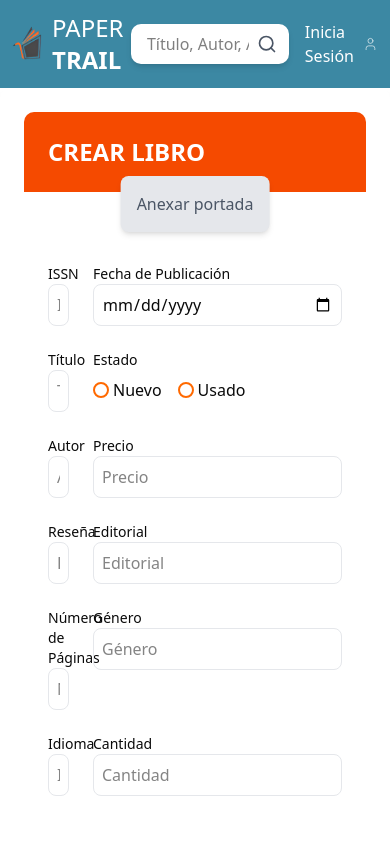
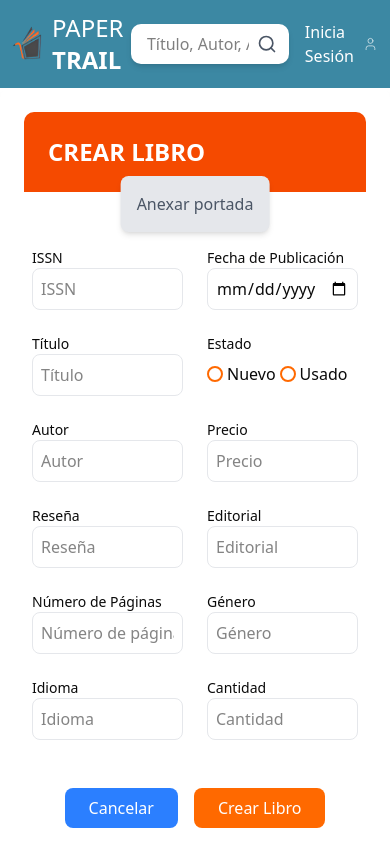
Before and after one commit to sofia0281/PaperTrailV2, a Next.js app in the folder frontend/: page /routes/createbook in a window 390 px wide. Shown: the top 842 px of the page. Built offline with nearby package versions, Linux system fonts and the light colour scheme.

Commit message:
columnas ajustadas responsive

```diff
--- a/frontend/components/AdministracionLibros/createBook.tsx
+++ b/frontend/components/AdministracionLibros/createBook.tsx
@@ -163,7 +163,7 @@ const CreateBook = () => {
       </div>
 
       {/* Formulario */}
-      <form onSubmit={handleSubmit} className="grid grid-cols-1 md:grid-cols-2 gap-6 mt-12 p-6">
+      <form onSubmit={handleSubmit} className="grid grid-cols-2 md:grid-cols-2 gap-6 mt-12 p-2">
         <div>
           <label className="block text-sm font-medium">ISSN</label>
           <input
@@ -200,7 +200,7 @@ const CreateBook = () => {
         </div>
         <div>
           <label className="block text-sm font-medium">Estado</label>
-          <div className="flex gap-4 mt-2">
+          <div className="flex gap-1 mt-2">
             <label className="flex items-center">
               <input
                 required
```
